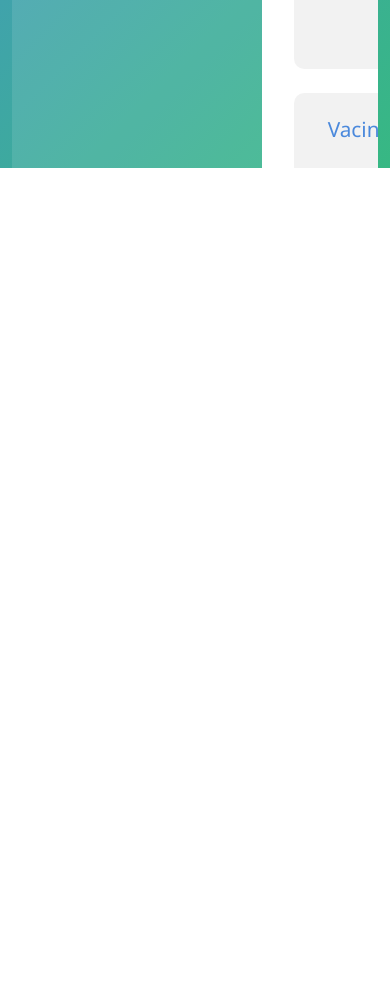
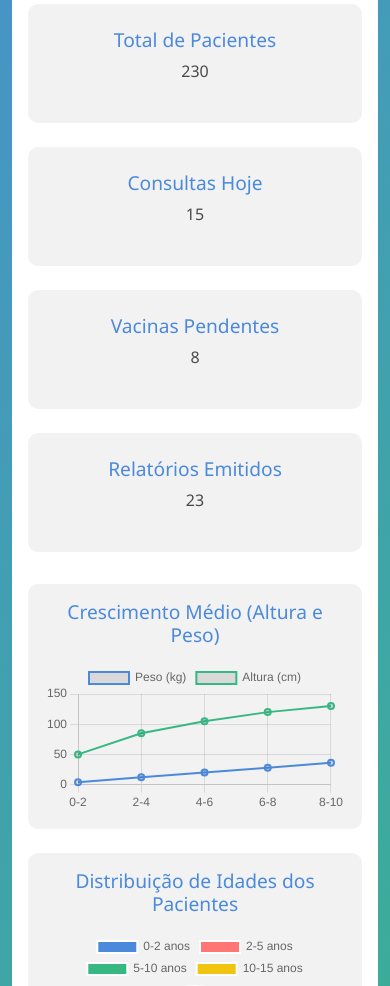
Before and after one commit to Maubek8/Ped, a plain HTML site: page dashboard.html in a window 390 px wide. Shown: the part 676-1662 px from the top of the page. Before the commit the page ends 844 px from the top, so only its background shows below. Drawn offline with nearby package versions, Linux system fonts and the light colour scheme.

Commit message:
Update dashboard.html

```diff
--- a/dashboard.html
+++ b/dashboard.html
@@ -23,7 +23,8 @@ body {
 
 .container-fluid {
   display: flex;
-  height: 100vh;
+  flex-direction: column;
+  min-height: 100vh;
 }
 
 .sidebar {
@@ -59,7 +60,7 @@ body {
   padding: 2rem;
   background-color: white;
   overflow-y: auto;
-  width: 100%;
+  width: calc(100% - 250px);
 }
 
 .dashboard-header {
@@ -74,7 +75,7 @@ body {
 
 .dashboard-widgets {
   display: grid;
-  grid-template-columns: repeat(auto-fill, minmax(250px, 1fr));
+  grid-template-columns: repeat(auto-fill, minmax(200px, 1fr));
   gap: 1.5rem;
   margin-bottom: 2rem;
 }
@@ -94,7 +95,7 @@ body {
 }
 
 .widget h3 {
-  font-size: 1.3rem;
+  font-size: 1.2rem;
   margin-bottom: 0.5rem;
 }
 
@@ -121,8 +122,35 @@ body {
 }
 
 .chart-container canvas {
-  max-width: 200px;
-  max-height: 200px;
+  max-width: 180px;
+  max-height: 180px;
+}
+
+@media (max-width: 768px) {
+  .container-fluid {
+    flex-direction: column;
+  }
+  .sidebar {
+    width: 100%;
+    height: auto;
+    position: relative;
+    padding: 1rem;
+    flex-direction: row;
+    flex-wrap: wrap;
+    justify-content: space-around;
+  }
+  .dashboard-content {
+    margin-left: 0;
+    width: 100%;
+    padding: 1rem;
+  }
+  .dashboard-widgets {
+    grid-template-columns: 1fr;
+  }
+  .chart-container canvas {
+    max-width: 100%;
+    height: auto;
+  }
 }
 </style>
 </head>
```
